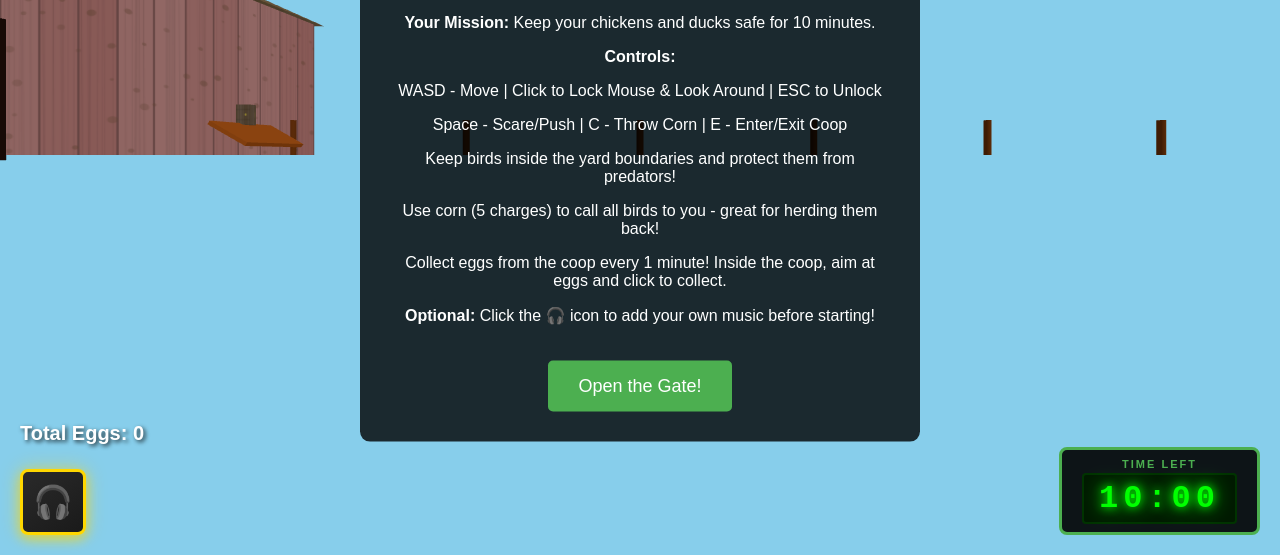
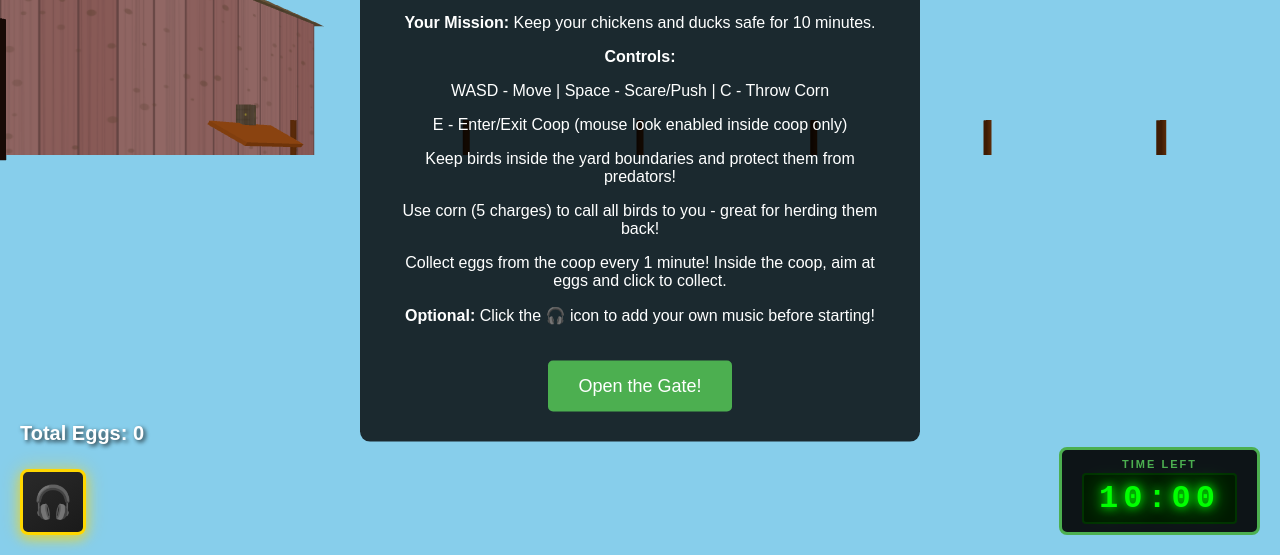
Before and after one commit to dougboude/PoultryPatrol, a website built with Vite: page index.html in a window 1280 px wide. Shown: the part 245-800 px from the top of the page. Built offline with nearby package versions, Linux system fonts and the light colour scheme; animation ran at ten frames a second.

Commit message:
Update game instructions to reflect camera controls (mouse look only in coop)

```diff
--- a/index.html
+++ b/index.html
@@ -900,8 +900,8 @@
         <p>It's 2 PM and time to let the birds out!</p>
         <p><strong>Your Mission:</strong> Keep your chickens and ducks safe for 10 minutes.</p>
         <p><strong>Controls:</strong></p>
-        <p>WASD - Move | Click to Lock Mouse & Look Around | ESC to Unlock</p>
-        <p>Space - Scare/Push | C - Throw Corn | E - Enter/Exit Coop</p>
+        <p>WASD - Move | Space - Scare/Push | C - Throw Corn</p>
+        <p>E - Enter/Exit Coop (mouse look enabled inside coop only)</p>
         <p>Keep birds inside the yard boundaries and protect them from predators!</p>
         <p>Use corn (5 charges) to call all birds to you - great for herding them back!</p>
         <p>Collect eggs from the coop every 1 minute! Inside the coop, aim at eggs and click to collect.</p>
```
